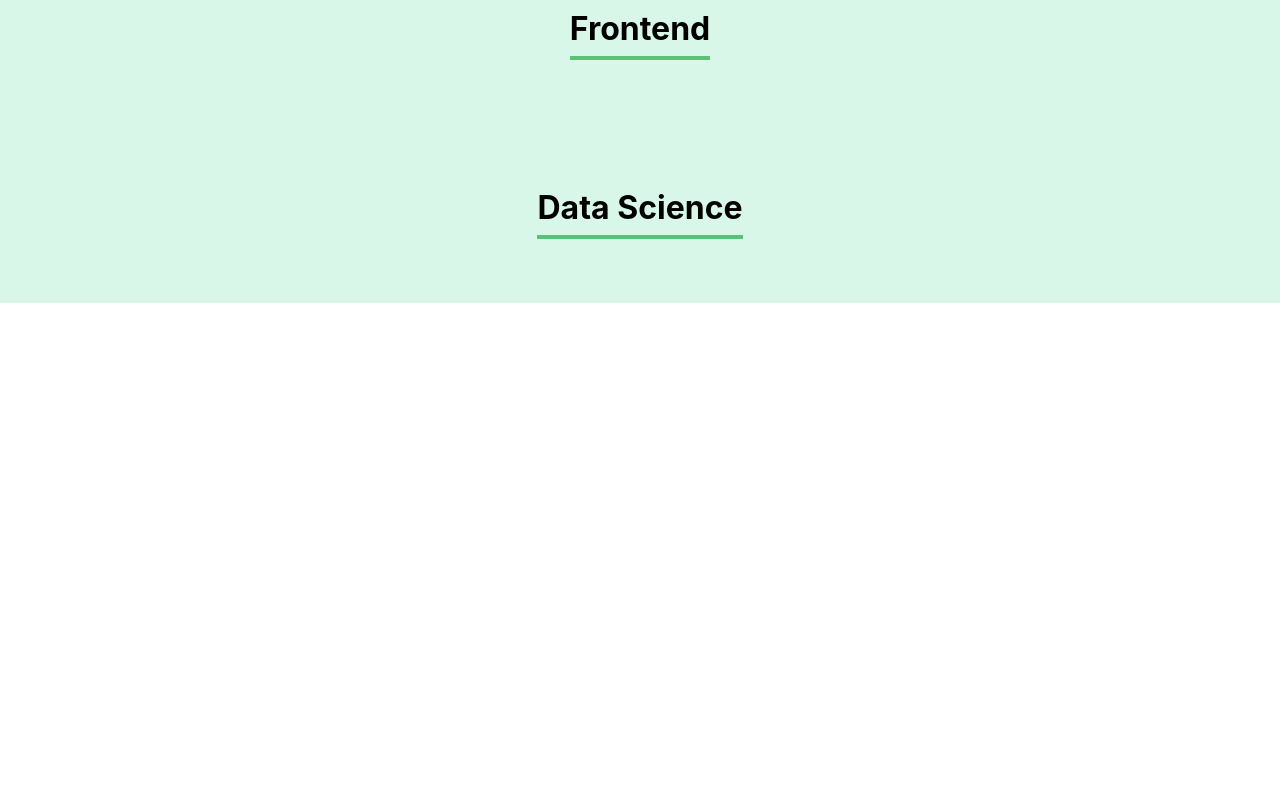
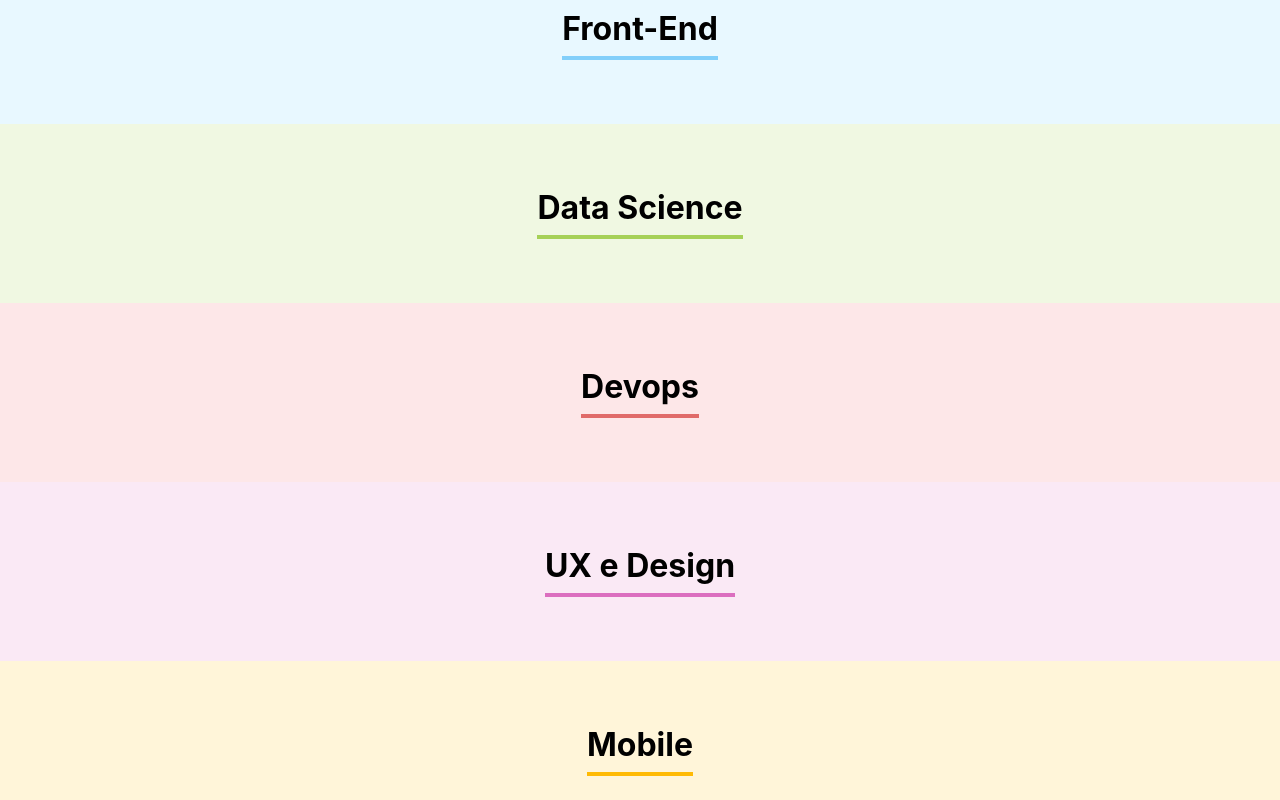
Before and after one commit to klebsonmateus/alura-organo, a React (Create React App) app: page / in a window 1280 px wide. Shown: the part 1660-2460 px from the top of the page. Before the commit the page ends 1963 px from the top, so only its background shows below. Built offline with nearby package versions, Linux system fonts and the light colour scheme; the HTML template or start-up script is replaced by a standard one.

Commit message:
Elevar lista de times

```diff
--- a/src/App.js
+++ b/src/App.js
@@ -4,6 +4,44 @@
 import Time from './componentes/Time';
 
 function App() {
+
+  const times = [
+    {
+      nome: 'Programação',
+      corPrimaria: '#57c278',
+      corSecundaria: '#D9F7E9'
+    },
+    {
+      nome: 'Front-End',
+      corPrimaria: '#82CFFA',
+      corSecundaria: '#E8F8FF'
+    },
+    {
+      nome: 'Data Science',
+      corPrimaria: '#A6D157',
+      corSecundaria: '#F0F8E2'
+    },
+    {
+      nome: 'Devops',
+      corPrimaria: '#E06B69',
+      corSecundaria: '#FDE7E8'
+    },
+    {
+      nome: 'UX e Design',
+      corPrimaria: '#DB6EBF',
+      corSecundaria: '#FAE9F5'
+    },
+    {
+      nome: 'Mobile',
+      corPrimaria: '#FFBA05',
+      corSecundaria: '#FFF5D9'
+    },
+    {
+      nome: 'Inovação e Gestão',
+      corPrimaria: '#FF8A29',
+      corSecundaria: '#FFEEDF'
+    }
+  ]
 
   const [colaboradores, setColaboradores] = useState([])
 
@@ -16,9 +54,8 @@
     <div className="App">
       <Banner />
       <Formulario aoColaboradorCadastrado={colaborador => aoNovoColaboradorAdicionado(colaborador)}/>
-      <Time nome="Programação"/>
-      <Time nome="Frontend"/>
-      <Time nome="Data Science"/>
+      {times.map(time => <Time key={time.nome} nome={time.nome} corPrimaria={time.corPrimaria} corSecundaria={time.corSecundaria}/>)}
+
     </div>
   );
 }
--- a/src/componentes/Time/Time.css
+++ b/src/componentes/Time/Time.css
@@ -1,12 +1,11 @@
 .time {
     text-align: center;
     padding: 32px;
-    background-color: #D9F7E9;
 }
 
 .time h3{
     font-size: 32px;
-    border-bottom: 4px solid #57c278;
+    border-bottom: 4px solid;
     display: inline-block;
     padding-bottom: 8px;
 }
--- a/src/componentes/Time/index.js
+++ b/src/componentes/Time/index.js
@@ -2,8 +2,8 @@
 
 const Time = (props) => {
     return (
-        <section className='time'>
-            <h3>{props.nome}</h3>
+        <section className='time' style={ {backgroundColor: props.corSecundaria} }>
+            <h3 style={ {borderColor: props.corPrimaria} }>{props.nome}</h3>
         </section>
     )
 }
```
